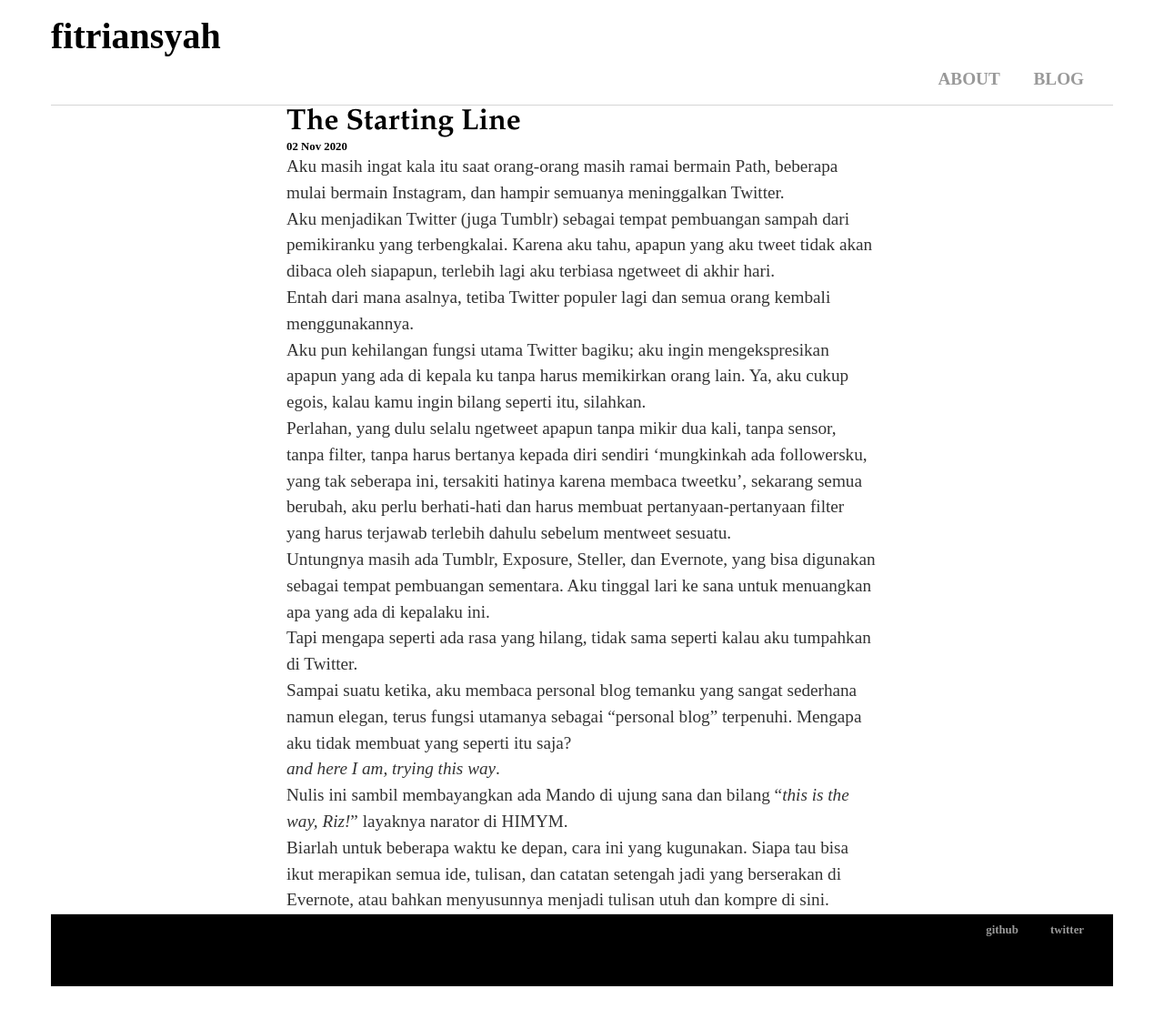
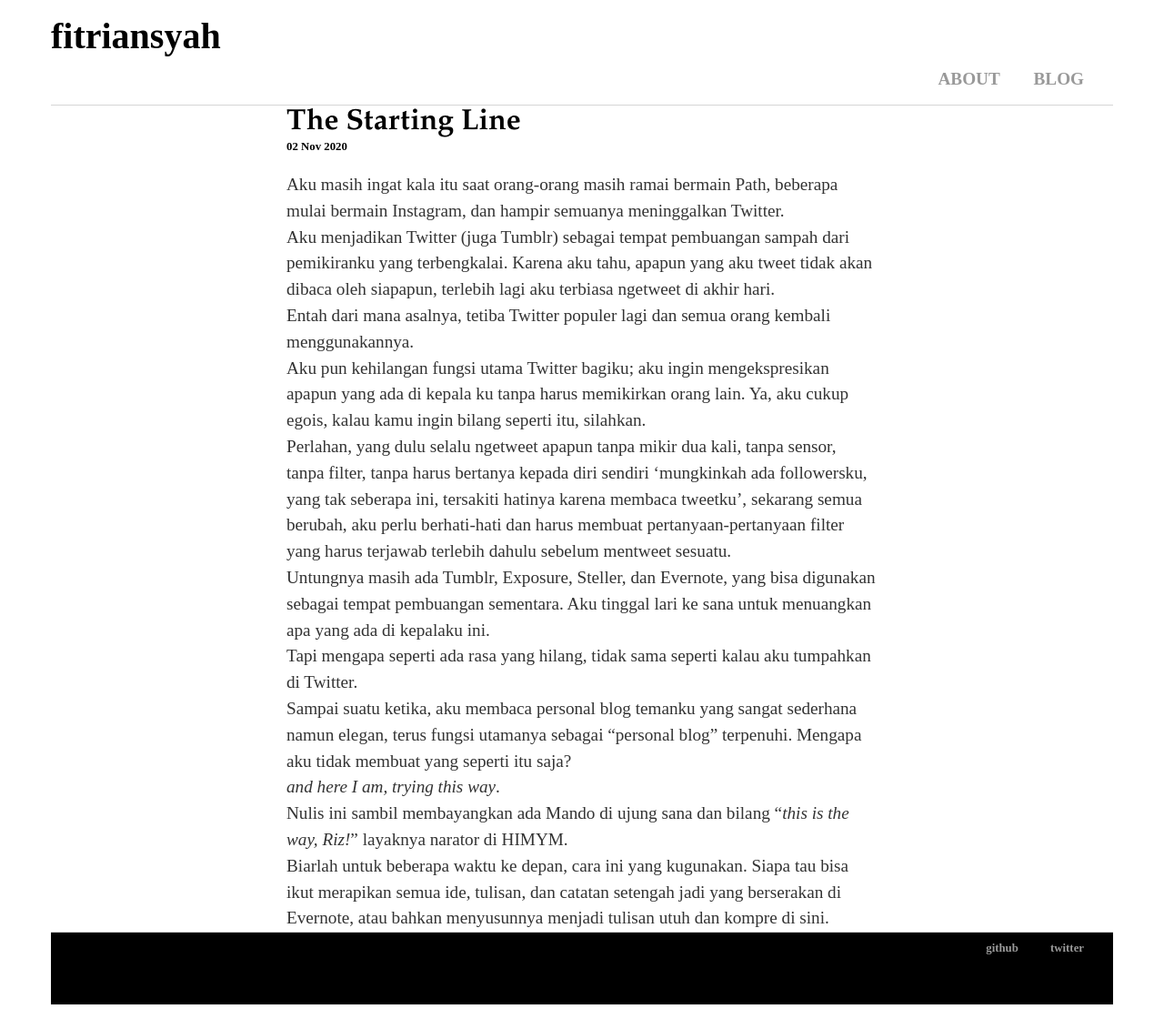
Before and after one commit to rnfitriansyah/rnfitriansyah.github.io, a Jekyll site: the page built from _posts/2020-11-02-The-Starting-Line.md, in a window 1280 px wide. Shown: the whole page at 91% size. Built offline with Jekyll 4.4.1, drawn with Linux system fonts in a browser that asks for light colours.

Commit message:
Update post.html

```diff
--- a/_layouts/post.html
+++ b/_layouts/post.html
@@ -6,5 +6,6 @@ layout: responsive
 <h3 class="meta">{{ page.date | date_to_string }}</h3>
 
 <div class="post">
-  {{ content }}
+  <p style="margin-top: 20px">
+    {{ content }}</p>
 </div>
```
